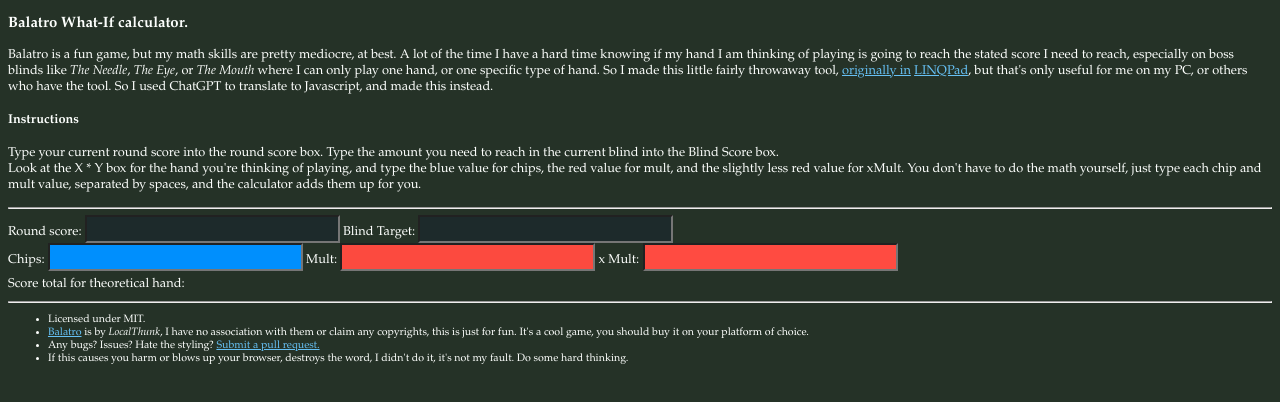
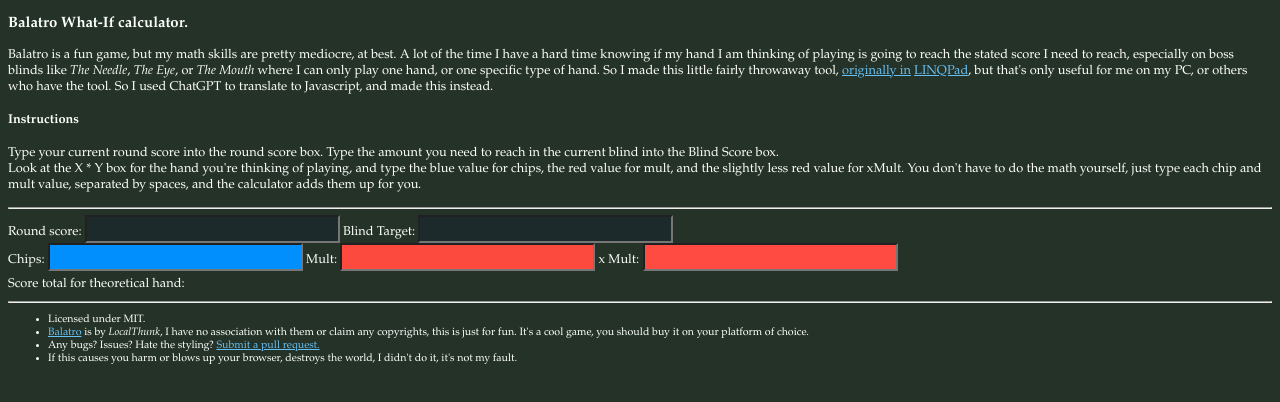
Before and after one commit to craigvenz/balatro-whatif, a plain HTML site: page index.html in a window 1280 px wide. Drawn offline with Linux system fonts and the light colour scheme.

Commit message:
Update index.html

```diff
--- a/index.html
+++ b/index.html
@@ -112,7 +112,7 @@
 				<li>Licensed under MIT.</li>
 				<li><a href="http://playbalatro.com">Balatro</a> is by <em>LocalThunk</em>, I have no association with them or claim any copyrights, this is just for fun. It's a cool game, you should buy it on your platform of choice.</li>
 				<li>Any bugs? Issues? Hate the styling? <a href="https://github.com/craigvenz/balatro-whatif">Submit a pull request.</a></li>
-				<li>If this causes you harm or blows up your browser, destroys the word, I didn't do it, it's not my fault. Do some hard thinking.</li>
+				<li>If this causes you harm or blows up your browser, destroys the world, I didn't do it, it's not my fault.</li>
 			</ul>
 		</small>
 	</footer>
```
